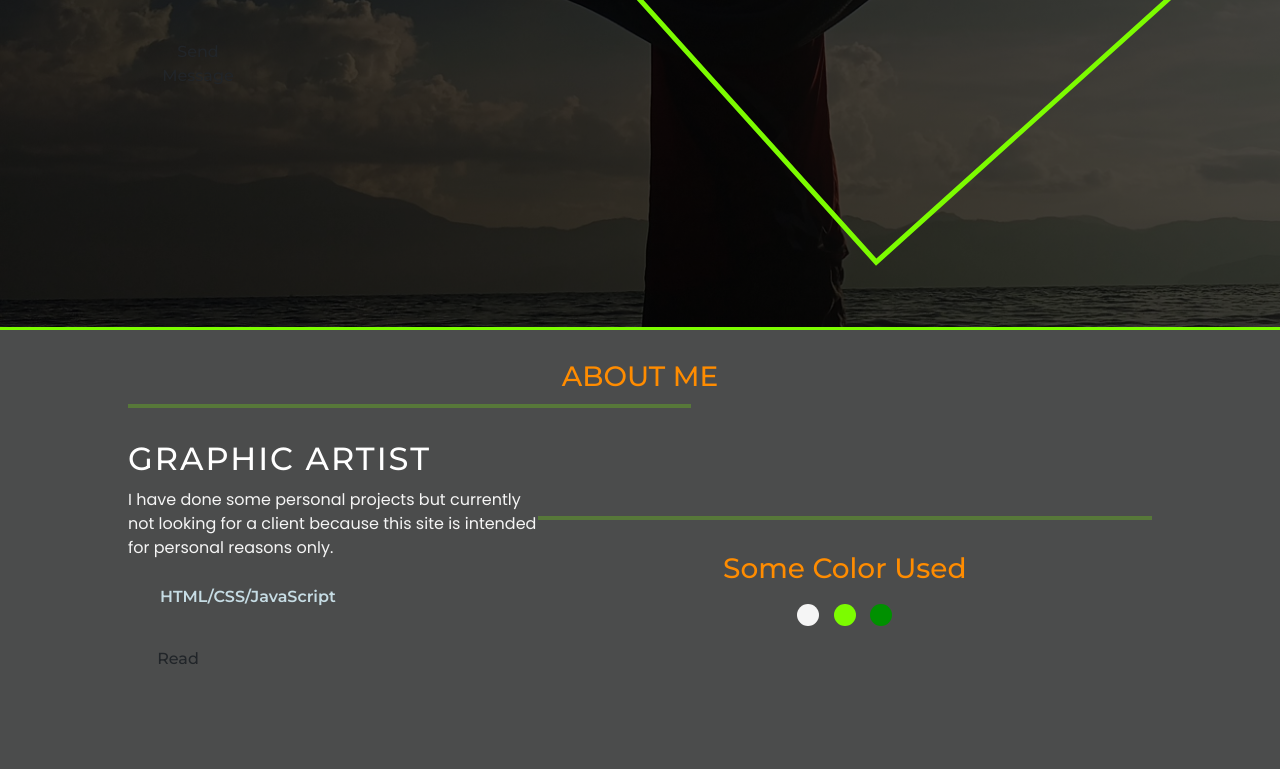
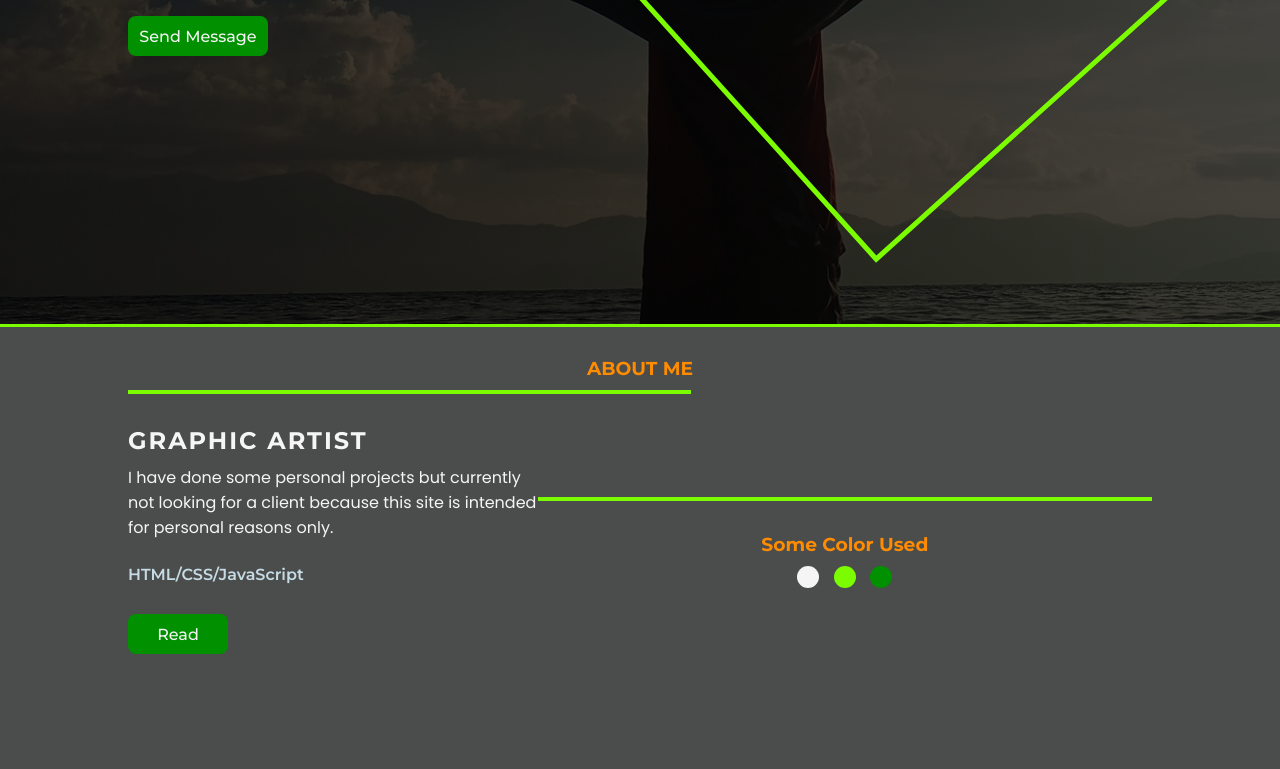
Before and after one commit to iamrensanity/personalsite, a plain HTML site: page index.html in a window 1280 px wide. Shown: the part 496-1265 px from the top of the page. Drawn offline with nearby package versions, Linux system fonts and the light colour scheme.

Commit message:
Update index.html

```diff
--- a/index.html
+++ b/index.html
@@ -8,8 +8,6 @@
     <!-- css file  -->
     <link rel="stylesheet" href="style.css">
     <link rel="stylesheet" href="utlits.css">
-    <link href="https://cdn.jsdelivr.net/npm/bootstrap@5.3.0-alpha1/dist/css/bootstrap.min.css" rel="stylesheet">
-    <!-- font awesome cdn  -->
     <script src="https://kit.fontawesome.com/c3171e834c.js" crossorigin="anonymous"></script>
 </head>
 <body>
```
